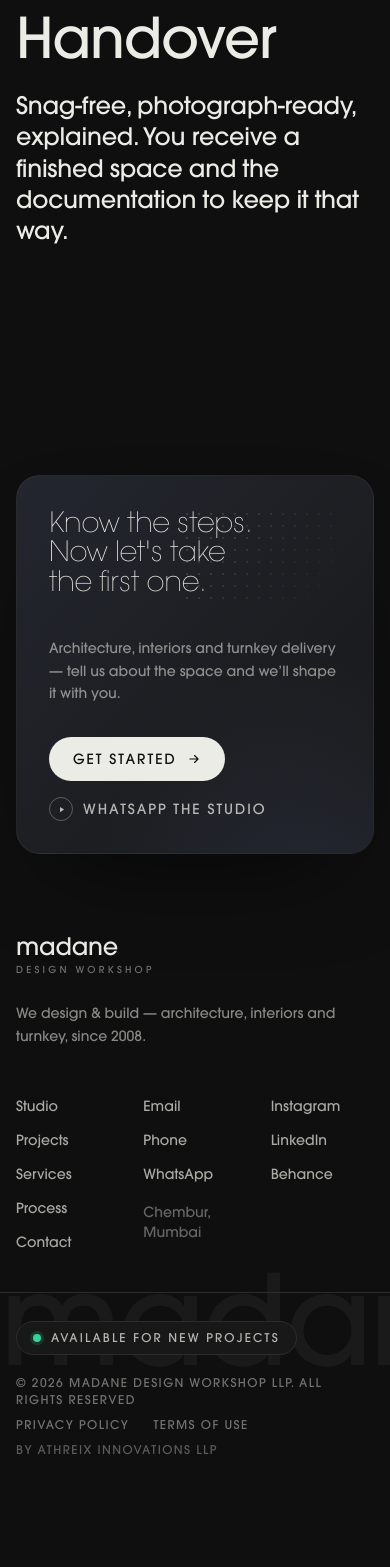
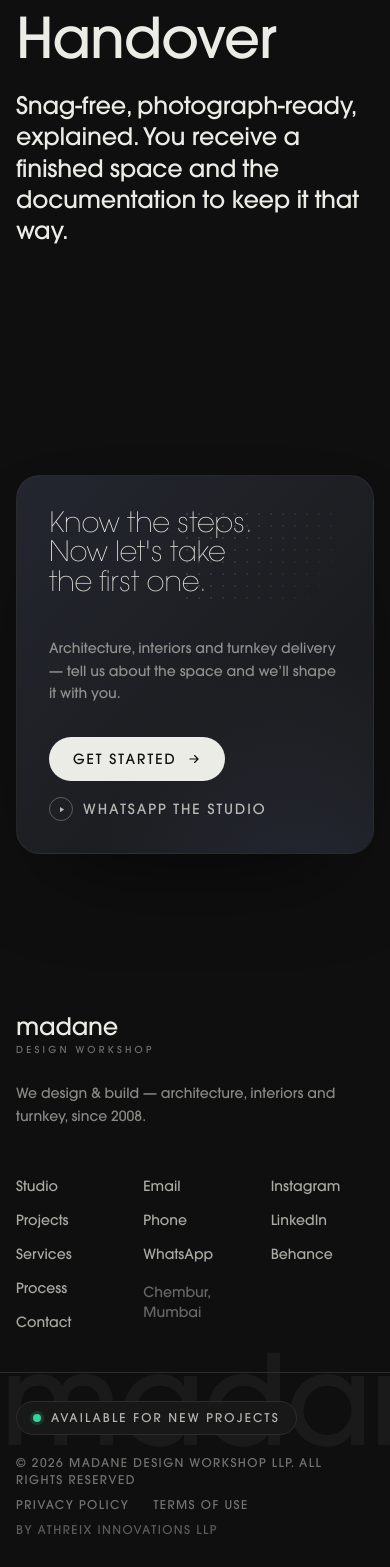
Before and after one commit to TusharND12/madane-design-workshop, a Next.js app: page /process in a window 390 px wide. Shown: the part 2988-4555 px from the top of the page. Before the commit the page ends 4475 px from the top, so only its background shows below. Built offline with nearby package versions, Linux system fonts and the light colour scheme.

Commit message:
EnquiryBand: fix CTA heading clipping (un-clip card, drop footer overlap, add padding)

```diff
--- a/src/components/common/EnquiryBand.tsx
+++ b/src/components/common/EnquiryBand.tsx
@@ -16,13 +16,13 @@ export function EnquiryBand({
   const enquireHref = projectTag ? `/contact?project=${encodeURIComponent(projectTag)}` : "/contact";
 
   return (
-    <section className="relative z-10 bg-paper pt-section">
+    <section className="relative z-10 bg-paper pb-[clamp(3rem,7vw,6rem)] pt-section">
       <div className="shell-wide">
-        <div className="relative overflow-hidden rounded-[clamp(1.5rem,3vw,2.5rem)] border border-white/5 bg-gradient-to-br from-stone to-mount p-8 shadow-[0_44px_100px_-46px_rgba(0,0,0,0.7)] md:p-14">
+        <div className="relative isolate rounded-[clamp(1.5rem,3vw,2.5rem)] border border-white/5 bg-gradient-to-br from-stone to-mount p-8 shadow-[0_44px_100px_-46px_rgba(0,0,0,0.7)] md:p-14">
           {/* sheen + dotted accents */}
           <div
             aria-hidden="true"
-            className="pointer-events-none absolute inset-0"
+            className="pointer-events-none absolute inset-0 rounded-[inherit]"
             style={{ background: "radial-gradient(130% 150% at 88% 130%, rgba(96,116,176,0.20), transparent 55%)" }}
           />
           <div
--- a/src/components/layout/Footer.tsx
+++ b/src/components/layout/Footer.tsx
@@ -14,7 +14,7 @@ export function Footer() {
   const year = 2026;
 
   return (
-    <footer className="on-ink relative z-0 -mt-[clamp(2rem,6vw,5rem)] overflow-hidden bg-paper text-ink">
+    <footer className="on-ink relative z-0 overflow-hidden bg-paper text-ink">
       {/* Giant wordmark watermark */}
       <span
         aria-hidden="true"
```
